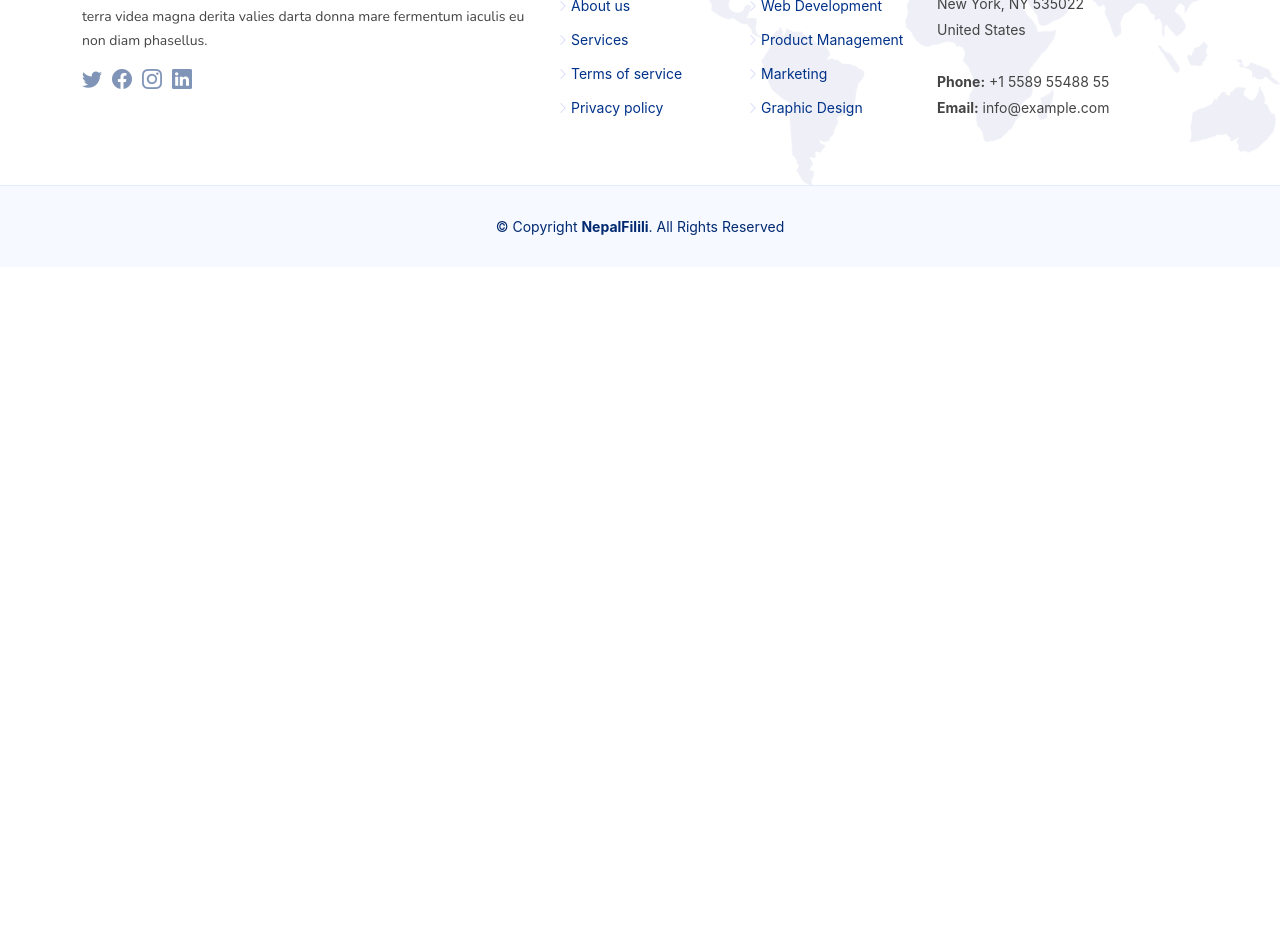
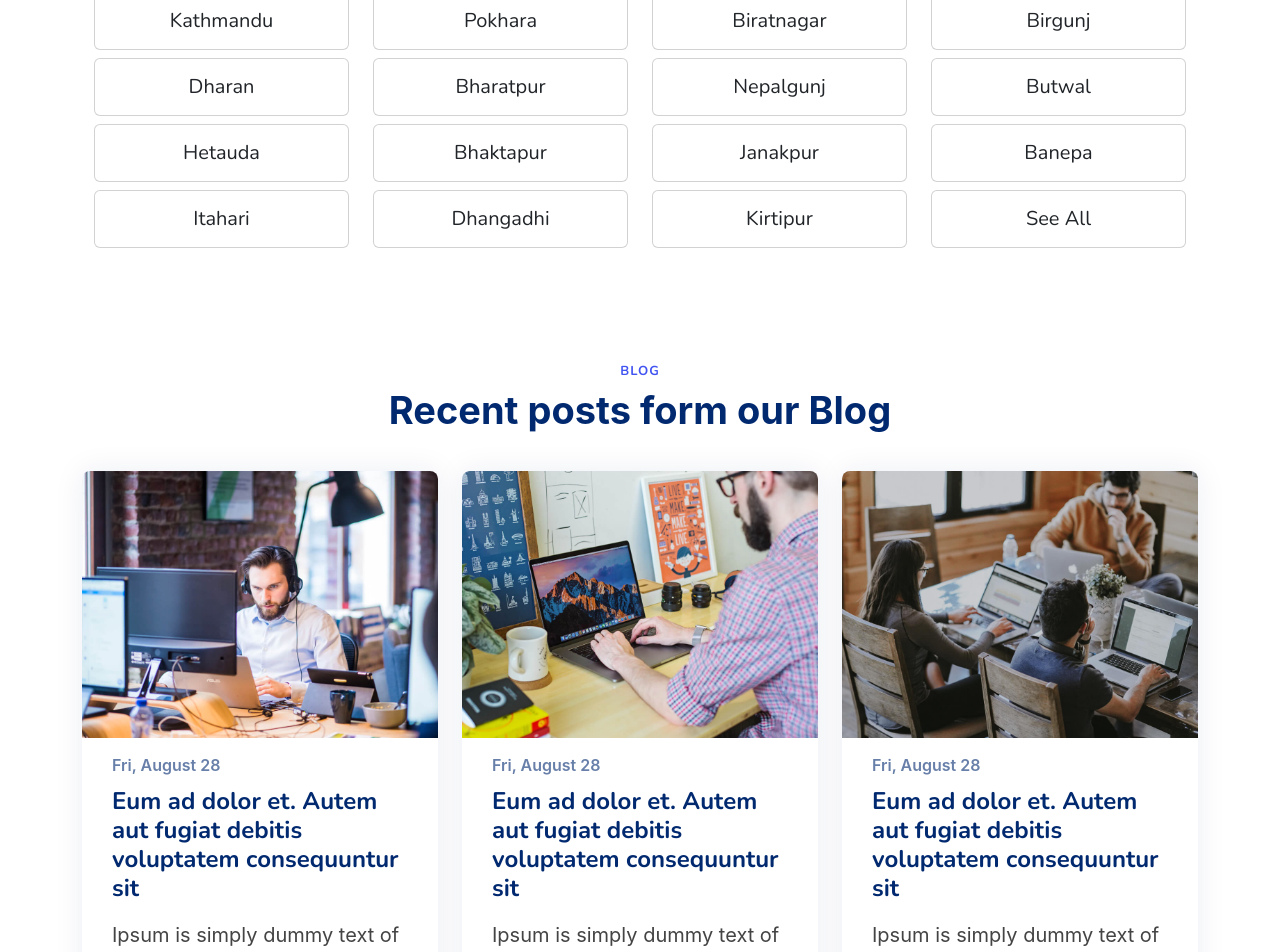
Before and after one commit to itsmeShishir/projectnepfilili, a React (Create React App) app in the folder nepalfilili/: page / in a window 1280 px wide. Shown: the part 2320-3272 px from the top of the page. Before the commit the page ends 2587 px from the top, so only its background shows below. Built offline with nearby package versions, Linux system fonts and the light colour scheme.

Commit message:
Home Page Has Been Completed

```diff
--- a/nepalfilili/src/components/header/headerComponent.jsx
+++ b/nepalfilili/src/components/header/headerComponent.jsx
@@ -60,7 +60,7 @@ const HeaderComponent = () => {
                 </Link>
               </li>
               <li>
-                <Link className="nav-link scrollto" to="/aboutus">
+                <Link className="nav-link scrollto" to="/contact">
                   Contact
                 </Link>
               </li>
--- /dev/null
+++ b/nepalfilili/src/components/header/locationComponent.jsx
@@ -0,0 +1,15 @@
+import React from "react";
+
+const LocationComponents = (props) => {
+  return (
+    <div className="col-md-3 pb-2">
+      <div className="card p-3 text-center px-4">
+        <div className="user-content">
+          <h5 className="mb-0">{props.location}</h5>
+        </div>
+      </div>
+    </div>
+  );
+};
+
+export default LocationComponents;
--- /dev/null
+++ b/nepalfilili/src/components/home/BlogComponent.jsx
@@ -0,0 +1,43 @@
+import React from "react";
+import BlogProps from "../propss/BlogProps";
+
+const BlogComponent = () => {
+  return (
+    <>
+      <section class="recent-blog-posts">
+        <div class="container" data-aos="fade-up">
+          <header class="section-header">
+            <h2>Blog</h2>
+            <p>Recent posts form our Blog</p>
+          </header>
+
+          <div class="row">
+            <BlogProps
+              image="assets/img/blog/blog-1.jpg"
+              date="Fri, August 28"
+              title="Eum ad dolor et. Autem aut fugiat debitis voluptatem
+                  consequuntur sit"
+              description="Ipsum is simply dummy text of the printing and typesetting industry. Lorem Ipsum has been the industry's standard dummy text ever since the 1500s, when an unknown printer took a galley of type and scrambled it to make a type specimen book"
+            />
+            <BlogProps
+              image="assets/img/blog/blog-2.jpg"
+              date="Fri, August 28"
+              title="Eum ad dolor et. Autem aut fugiat debitis voluptatem
+                  consequuntur sit"
+              description="Ipsum is simply dummy text of the printing and typesetting industry. Lorem Ipsum has been the industry's standard dummy text ever since the 1500s, when an unknown printer took a galley of type and scrambled it to make a type specimen book"
+            />
+            <BlogProps
+              image="assets/img/blog/blog-3.jpg"
+              date="Fri, August 28"
+              title="Eum ad dolor et. Autem aut fugiat debitis voluptatem
+                  consequuntur sit"
+              description="Ipsum is simply dummy text of the printing and typesetting industry. Lorem Ipsum has been the industry's standard dummy text ever since the 1500s, when an unknown printer took a galley of type and scrambled it to make a type specimen book"
+            />
+          </div>
+        </div>
+      </section>
+    </>
+  );
+};
+
+export default BlogComponent;
--- /dev/null
+++ b/nepalfilili/src/components/home/CategoryComponents.jsx
@@ -0,0 +1,38 @@
+import React from "react";
+import { BiSolidDirections } from "react-icons/bi";
+import LocationComponents from "../header/locationComponent";
+
+const CategoryComponents = () => {
+  return (
+    <>
+      <div className="container text-center">
+        <BiSolidDirections className="text-primary fs-1 " />
+        <h1 className="text-center fs-2 text-primary font-weight-bold">
+          Browse Locations
+        </h1>
+        <div className="container mt-5 mb-5">
+          <div className="row ">
+            <LocationComponents location="Kathmandu" />
+            <LocationComponents location="Pokhara" />
+            <LocationComponents location="Biratnagar" />
+            <LocationComponents location="Birgunj" />
+            <LocationComponents location="Dharan" />
+            <LocationComponents location="Bharatpur" />
+            <LocationComponents location="Nepalgunj" />
+            <LocationComponents location="Butwal" />
+            <LocationComponents location="Hetauda" />
+            <LocationComponents location="Bhaktapur" />
+            <LocationComponents location="Janakpur" />
+            <LocationComponents location="Banepa" />
+            <LocationComponents location="Itahari" />
+            <LocationComponents location="Dhangadhi" />
+            <LocationComponents location="Kirtipur" />
+            <LocationComponents location="See All" />
+          </div>
+        </div>
+      </div>
+    </>
+  );
+};
+
+export default CategoryComponents;
--- /dev/null
+++ b/nepalfilili/src/components/propss/BlogProps.jsx
@@ -0,0 +1,28 @@
+import React from "react";
+import { Link } from "react-router-dom";
+
+const BlogProps = (props) => {
+  return (
+    <>
+      <div class="col-lg-4">
+        <div class="post-box">
+          <div class="post-img">
+            <img src={props.image} class="img-fluid" alt="" />
+          </div>
+          <span class="post-date">{props.date}</span>
+          <h3 class="post-title">{props.title}</h3>
+          <p class="fs-5">{props.description}</p>
+          <Link
+            href="/blog/single-blog"
+            class="readmore stretched-link mt-auto"
+          >
+            <span>Read More</span>
+            <i class="bi bi-arrow-right"></i>
+          </Link>
+        </div>
+      </div>
+    </>
+  );
+};
+
+export default BlogProps;
--- a/nepalfilili/src/pages/frontend/homePage.js
+++ b/nepalfilili/src/pages/frontend/homePage.js
@@ -4,6 +4,8 @@ import FooterComponent from "../../components/footer/footerComponent";
 import MainSectionComponent from "../../components/home/MainSectionComponent";
 import AboutSectionComponent from "../../components/home/AboutSectionComponent";
 import WhatOtherSay from "../../components/home/WhatOtherSay";
+import CategoryComponents from "../../components/home/CategoryComponents";
+import BlogComponent from "../../components/home/BlogComponent";
 const HomePage = () => {
   return (
     <>
@@ -11,6 +13,8 @@ const HomePage = () => {
       <MainSectionComponent />
       <AboutSectionComponent />
       <WhatOtherSay />
+      <CategoryComponents />
+      <BlogComponent />
       <FooterComponent />
     </>
   );
--- a/nepalfilili/src/pages/frontend/layout.js
+++ b/nepalfilili/src/pages/frontend/layout.js
@@ -1,4 +1,4 @@
-import { Outlet, Link } from "react-router-dom";
+import { Outlet } from "react-router-dom";
 const Layout = () => {
   return (
     <>
```
